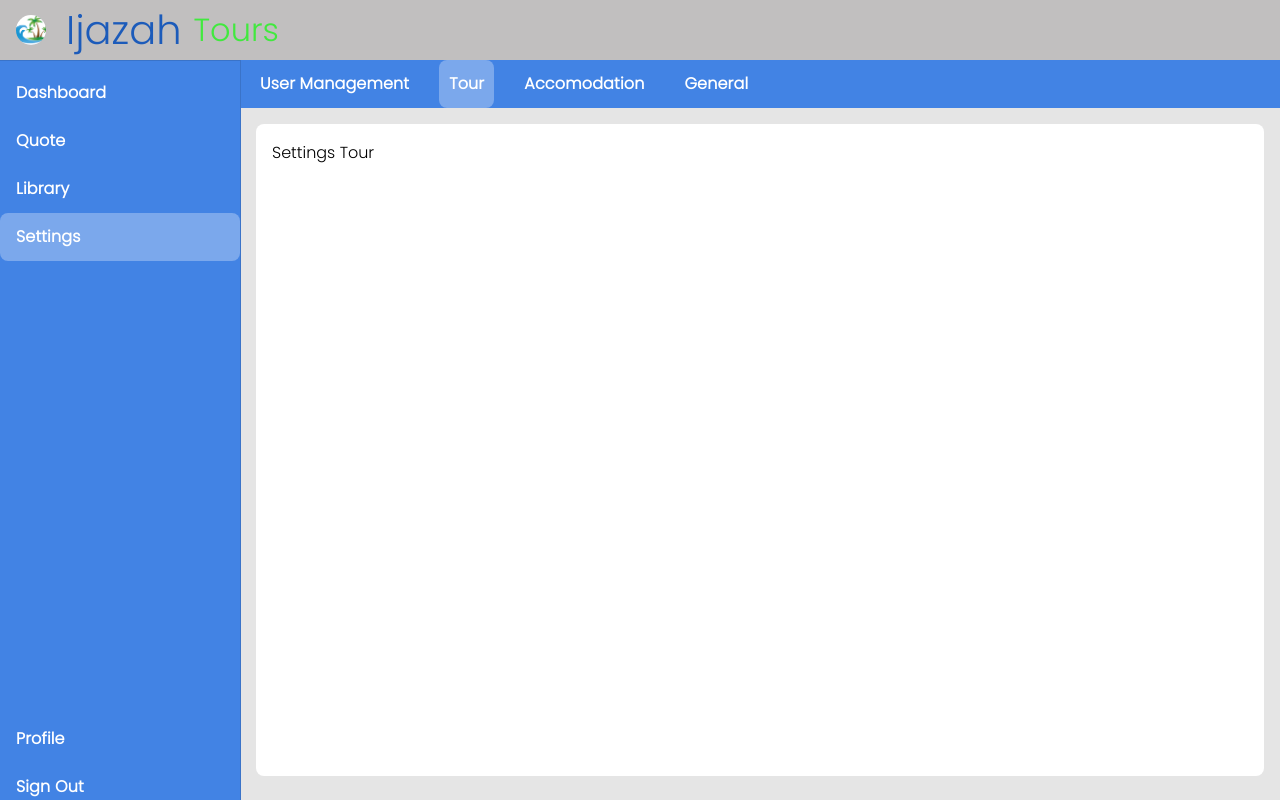
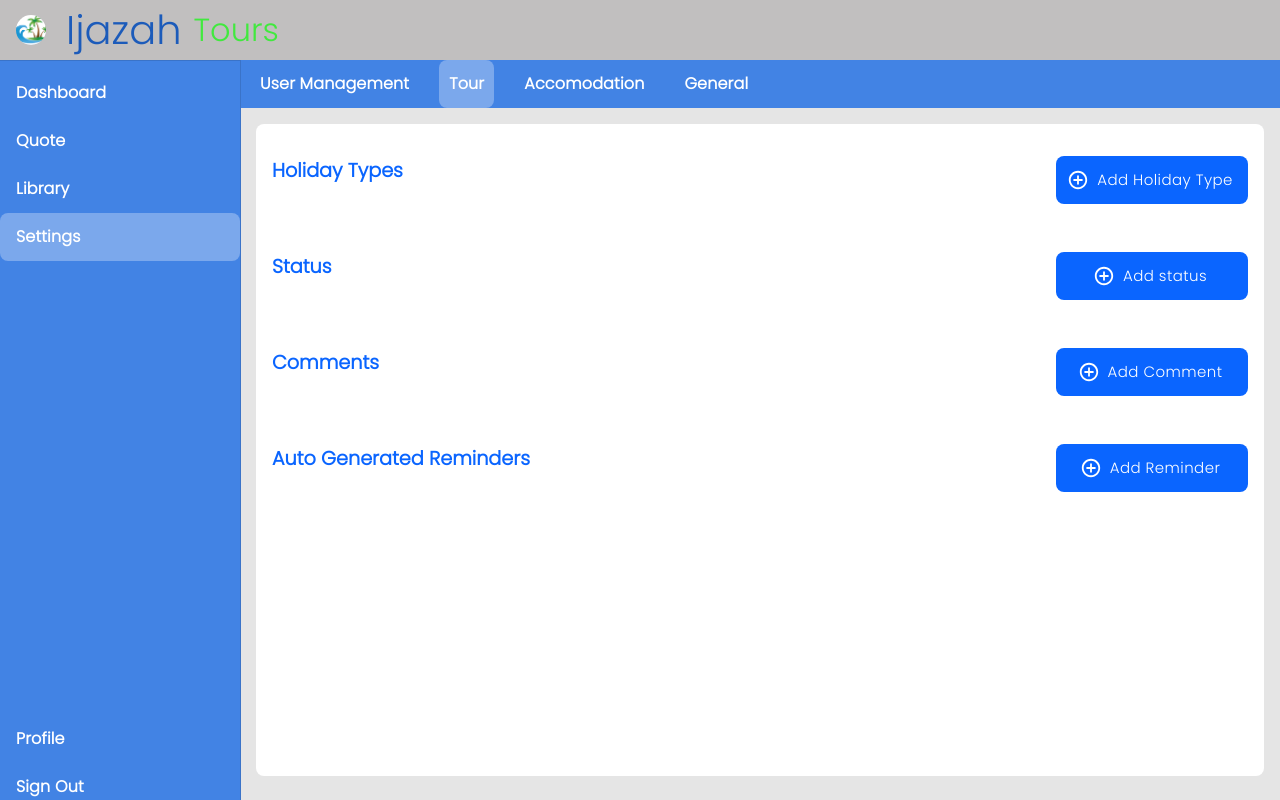
Before and after one commit to Ammar-Raneez/Ijazah_Tours, a React (Create React App) app: page /settings/tour in a window 1280 px wide. Built offline with nearby package versions, Linux system fonts and the light colour scheme.

Commit message:
feat: reminder input dialog

```diff
--- /dev/null
+++ b/src/organisms/settings/tour/ReminderInputDialog.tsx
@@ -0,0 +1,94 @@
+import { MouseEventHandler } from 'react';
+import {
+  Dialog,
+  DialogContent,
+  DialogTitle,
+} from '@material-ui/core';
+import AddCircleOutlineOutlinedIcon from '@material-ui/icons/AddCircleOutlineOutlined';
+
+import ButtonAtom from '../../../atoms/ButtonAtom';
+import {
+  formCreateMemberStyles,
+  libraryTableToolbarStyles,
+} from '../../../styles';
+import FormControlInput from '../../../molecules/FormControlInput';
+import CheckboxGroup from '../../../molecules/CheckboxGroup';
+
+interface ReminderInputDialogProps {
+  title: string;
+  newTitle: string;
+  newDesc: string;
+  reminderTypes: boolean[];
+  openDialog: boolean;
+  onCreate: MouseEventHandler<HTMLButtonElement>;
+  onChangeReminderType: (i: number) => void;
+  setNewTitle: any;
+  setNewDesc: any;
+  setOpenDialog: any;
+}
+
+function ReminderInputDialog({
+  title,
+  newTitle,
+  newDesc,
+  reminderTypes,
+  openDialog,
+  setOpenDialog,
+  setNewTitle,
+  setNewDesc,
+  onCreate,
+  onChangeReminderType,
+}: ReminderInputDialogProps) {
+  return (
+    <>
+      <Dialog open={openDialog} onClose={setOpenDialog}>
+        <DialogTitle style={formCreateMemberStyles.title}>{title}</DialogTitle>
+        <DialogContent style={formCreateMemberStyles.multiFieldDialogContainer}>
+          <CheckboxGroup
+            grouptitle="Reminder Type"
+            labels={['Creation of Customer', 'Creation of Quote']}
+            names={['customer', 'quote']}
+            checked={reminderTypes}
+            onChange={(_, i: number) => onChangeReminderType(i)}
+            style={{ flexDirection: 'column', margin: '0' }}
+          />
+          <FormControlInput
+            label="Reminder Title"
+            fullWidth
+            multiline={false}
+            rows={1}
+            value={newTitle}
+            placeholder="Enter Reminder Title"
+            setValue={setNewTitle}
+            margin="0 0 1rem 0"
+            flex={1}
+          />
+          <FormControlInput
+            label="Reminder Description"
+            fullWidth
+            multiline={false}
+            rows={1}
+            value={newDesc}
+            placeholder="Enter Reminder Description"
+            setValue={setNewDesc}
+            margin="0 0 1rem 0"
+            flex={1}
+          />
+          <ButtonAtom
+            starticon={<AddCircleOutlineOutlinedIcon />}
+            text={title}
+            disabled={newTitle === '' || newDesc === ''}
+            onClick={onCreate}
+            style={{
+              ...libraryTableToolbarStyles.addBtn,
+              marginTop: '1rem',
+            }}
+            size="large"
+          />
+        </DialogContent>
+      </Dialog>
+    </>
+  );
+}
+
+export default ReminderInputDialog;
--- a/src/pages/settings/tour/Tour.tsx
+++ b/src/pages/settings/tour/Tour.tsx
@@ -1,23 +1,124 @@
 import { useEffect, useState } from 'react';
+import AddCircleOutlineOutlinedIcon from '@material-ui/icons/AddCircleOutlineOutlined';
 
+import ButtonAtom from '../../../atoms/ButtonAtom';
 import DivAtom from '../../../atoms/DivAtom';
-import { settingsStyles } from '../../../styles';
+import H2Atom from '../../../atoms/H2Atom';
+import { formCreateMemberStyles, libraryTableToolbarStyles, settingsStyles } from '../../../styles';
+import SingleInputDialog from '../../../organisms/settings/SingleInputDialog';
+import ReminderInputDialog from '../../../organisms/settings/tour/ReminderInputDialog';
+
+const INPUT_TYPES = [
+  {
+    h2Text: 'Holiday Types',
+    btnText: 'Add Holiday Type',
+  },
+  {
+    h2Text: 'Status',
+    btnText: 'Add status',
+  },
+  {
+    h2Text: 'Comments',
+    btnText: 'Add Comment',
+  },
+];
+
+interface SectionContainerProps {
+  containerWidth: number;
+  h2Text: string;
+  btnText: string;
+  setOpenDialog: any;
+}
+
+function SectionContainer({
+  containerWidth,
+  h2Text,
+  btnText,
+  setOpenDialog,
+}: SectionContainerProps) {
+  return (
+    <DivAtom
+      style={{
+        ...formCreateMemberStyles.multiFieldContainer,
+        flexDirection: containerWidth < 1000 ? 'column' : 'row',
+        marginTop: '1rem',
+      }}
+    >
+      <H2Atom style={{ ...formCreateMemberStyles.title, fontSize: '1.2rem' }} text={h2Text} />
+      <ButtonAtom
+        starticon={<AddCircleOutlineOutlinedIcon />}
+        text={btnText}
+        onClick={setOpenDialog}
+        style={{
+          ...libraryTableToolbarStyles.addBtn,
+          width: containerWidth < 1000 ? '100%' : '12rem',
+          height: '3rem',
+          marginLeft: containerWidth < 1000 ? '0px' : '1rem',
+          marginBottom: containerWidth < 1000 ? '1rem' : '0',
+        }}
+        size="large"
+      />
+    </DivAtom>
+  );
+}
 
 function Tour() {
   const [containerHeight, setContainerHeight] = useState(0);
+  const [containerWidth, setContainerWidth] = useState(0);
+
+  const [newSingleInputs, setNewSingleInputs] = useState<string[]>(new Array(3).fill(''));
+
+  const [newReminderTitle, setNewReminderTitle] = useState('');
+  const [newReminderDesc, setNewReminderDesc] = useState('');
+  const [reminderTypes, setReminderTypes] = useState<boolean[]>(new Array(2).fill(false));
+
+  const [openDialogs, setOpenDialogs] = useState<boolean[]>(new Array(3).fill(false));
+  const [openReminderDialog, setOpenReminderDialog] = useState(false);
 
   useEffect(() => {
     setContainerHeight(window.innerHeight - 180);
+    setContainerWidth(window.innerWidth);
+
+    const widthListener = window.addEventListener('resize', () => {
+      setContainerWidth(window.innerWidth);
+    });
     const heightListener = window.addEventListener('resize', () => {
       setContainerHeight(window.innerHeight - 180);
     });
 
     const removeEventListeners = () => {
       window.removeEventListener('resize', heightListener as any);
+      window.removeEventListener('resize', widthListener as any);
     };
 
     return removeEventListeners();
-  }, [containerHeight]);
+  }, [containerWidth, containerHeight]);
+
+  const onCreateSingleInput = (type: string, i: number) => {
+    const val = newSingleInputs[i];
+    // eslint-disable-next-line no-console
+    console.log(type, i, val);
+  };
+
+  const onCreateReminder = () => {
+    // eslint-disable-next-line no-console
+    console.log(newReminderTitle, newReminderDesc);
+  };
+
+  const onOpenDialog = (i: number) => {
+    const updatedOpenDialogs = openDialogs.map((open, index) => (index === i ? !open : open));
+    setOpenDialogs(updatedOpenDialogs);
+  };
+
+  const onSetNewSingleInputs = (i: number, val: string) => {
+    const updatedSingleInputs = newSingleInputs.map((_, index) => (index === i ? val : ''));
+    setNewSingleInputs(updatedSingleInputs);
+  };
+
+  const onChangeReminderType = (i: number) => {
+    const updatedCheckedState = reminderTypes.map((type, index) => (index === i ? !type : type));
+    setReminderTypes(updatedCheckedState);
+  };
 
   return (
     <DivAtom style={settingsStyles.container}>
@@ -27,7 +128,46 @@ function Tour() {
           height: `${containerHeight}px`,
         }}
       >
-        Settings Tour
+        {INPUT_TYPES.map((type, index) => (
+          <DivAtom key={index} style={{ marginBottom: '3rem' }}>
+            <SectionContainer
+              containerWidth={containerWidth}
+              h2Text={type.h2Text}
+              btnText={type.btnText}
+              setOpenDialog={() => onOpenDialog(index)}
+            />
+            <SingleInputDialog
+              title={type.btnText}
+              inputLabel={type.h2Text}
+              newInput={newSingleInputs[index]}
+              onChange={(val: string) => onSetNewSingleInputs(index, val)}
+              openDialog={openDialogs[index]}
+              setOpenDialog={() => onOpenDialog(index)}
+              onCreate={() => onCreateSingleInput(type.h2Text, index)}
+            />
+          </DivAtom>
+        ))}
+
+        <DivAtom style={{ marginBottom: '3rem' }}>
+          <SectionContainer
+            containerWidth={containerWidth}
+            h2Text="Auto Generated Reminders"
+            btnText="Add Reminder"
+            setOpenDialog={() => setOpenReminderDialog(true)}
+          />
+          <ReminderInputDialog
+            title="Add Reminder"
+            newTitle={newReminderTitle}
+            newDesc={newReminderDesc}
+            setNewTitle={setNewReminderTitle}
+            setNewDesc={setNewReminderDesc}
+            reminderTypes={reminderTypes}
+            openDialog={openReminderDialog}
+            setOpenDialog={() => setOpenReminderDialog(false)}
+            onCreate={onCreateReminder}
+            onChangeReminderType={(i: number) => onChangeReminderType(i)}
+          />
+        </DivAtom>
       </DivAtom>
     </DivAtom>
   );
```
